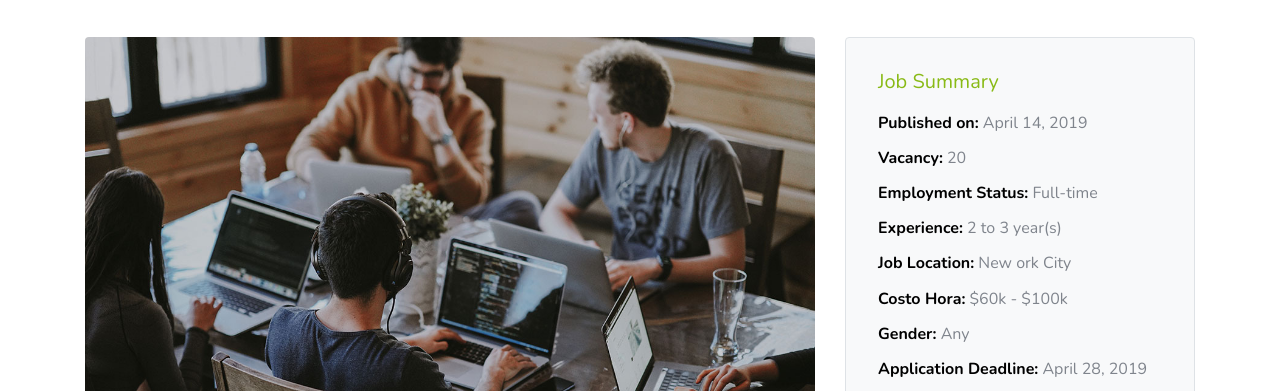
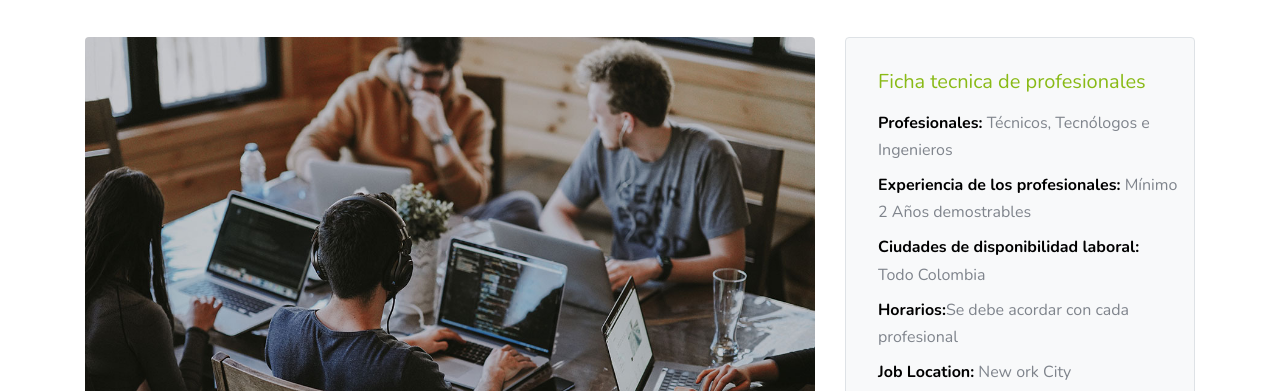
Before and after one commit to EdwardSSQ/FindBookP, a plain HTML site: page Views/categorias.html in a window 1280 px wide. Shown: the part 541-932 px from the top of the page. Drawn offline with nearby package versions, Linux system fonts and the light colour scheme; files whose address does not match are found by name.

Commit message:
Modificación Codigo innecesario

```diff
--- a/Views/categorias.html
+++ b/Views/categorias.html
@@ -195,19 +195,21 @@
           </div>
           <div class="col-lg-4">
             <div class="bg-light p-3 border rounded mb-4">
-              <h3 class="text-primary  mt-3 h5 pl-3 mb-3 ">Job Summary</h3>
+              <h3 class="text-primary  mt-3 h5 pl-3 mb-3 ">Ficha tecnica de profesionales</h3>
               <ul class="list-unstyled pl-3 mb-0">
-                <li class="mb-2"><strong class="text-black">Published on:</strong> April 14, 2019</li>
-                <li class="mb-2"><strong class="text-black">Vacancy:</strong> 20</li>
-                <li class="mb-2"><strong class="text-black">Employment Status:</strong> Full-time</li>
-                <li class="mb-2"><strong class="text-black">Experience:</strong> 2 to 3 year(s)</li>
+                <li class="mb-2"><strong class="text-black">Profesionales:</strong> Técnicos, Tecnólogos e Ingenieros</li>
+                <li class="mb-2"><strong class="text-black">Experiencia de los profesionales:</strong> Mínimo 2 Años demostrables</li>
+                <li class="mb-2"><strong class="text-black">Ciudades de disponibilidad laboral:</strong> Todo Colombia</li>
+                <li class="mb-2"><strong class="text-black">Horarios:</strong>Se debe acordar con cada profesional</li>
                 <li class="mb-2"><strong class="text-black">Job Location:</strong> New ork City</li>
                 <li class="mb-2"><strong class="text-black">Costo Hora:</strong> $60k - $100k</li>
                 <li class="mb-2"><strong class="text-black">Gender:</strong> Any</li>
-                <li class="mb-2"><strong class="text-black">Application Deadline:</strong> April 28, 2019</li>
+                <li class="mb-2"><strong class="text-black">Actualización de profesionales:</strong> Diario</li>
               </ul>
             </div>
 
+
+<!--
             <div class="bg-light p-3 border rounded">
               <h3 class="text-primary  mt-3 h5 pl-3 mb-3 ">Share</h3>
               <div class="px-3">
@@ -216,13 +218,13 @@
                 <a href="#" class="pt-3 pb-3 pr-3 pl-0"><span class="icon-linkedin"></span></a>
                 <a href="#" class="pt-3 pb-3 pr-3 pl-0"><span class="icon-pinterest"></span></a>
               </div>
-            </div>
+            </div>        -->
 
           </div>
         </div>
       </div>
     </section>
-
+<!--
     <section class="site-section" id="next">
       <div class="container">
 
@@ -230,8 +232,9 @@
           <div class="col-md-7 text-center">
             <h2 class="section-title mb-2">22,392 Related Jobs</h2>
           </div>
-        </div>
+        </div>       -->
 
+		<!--
         <ul class="job-listings mb-5">
           <li class="job-listing d-block d-sm-flex pb-3 pb-sm-0 align-items-center">
             <a href="job-single.html"></a>
@@ -375,9 +378,9 @@
 
 
 
-        </ul>
+        </ul>          -->
 
-        <div class="row pagination-wrap">
+  <!--      <div class="row pagination-wrap">
           <div class="col-md-6 text-center text-md-left mb-4 mb-md-0">
             <span>Showing 1-7 Of 22,392 Jobs</span>
           </div>
@@ -393,13 +396,13 @@
               <a href="#" class="next">Next</a>
             </div>
           </div>
-        </div>
+        </div>                -->
 
       </div>
     </section>
 
 
-    <section class="bg-light pt-5 testimony-full">
+ <!--    <section class="bg-light pt-5 testimony-full">
 
         <div class="owl-carousel single-carousel">
 
@@ -434,9 +437,9 @@
 
       </div>
 
-    </section>
+    </section>          -->
 
-    <section class="pt-5 bg-image overlay-primary fixed overlay" style="background-image: url('images/hero_1.jpg');">
+<!--    <section class="pt-5 bg-image overlay-primary fixed overlay" style="background-image: url('images/hero_1.jpg');">
       <div class="container">
         <div class="row">
           <div class="col-md-6 align-self-center text-center text-md-left mb-5 mb-md-0">
@@ -452,7 +455,7 @@
           </div>
         </div>
       </div>
-    </section>
+    </section>       -->
 
     <footer class="site-footer">
 
@@ -461,7 +464,7 @@
       </a>
 
       <div class="container">
-        <div class="row mb-5">
+      <!--  <div class="row mb-5">
           <div class="col-6 col-md-3 mb-4 mb-md-0">
             <h3>Search Trending</h3>
             <ul class="list-unstyled">
@@ -499,16 +502,16 @@
               <a href="#"><span class="icon-linkedin"></span></a>
             </div>
           </div>
-        </div>
+        </div> -->
 
-        <div class="row text-center">
+ <!--       <div class="row text-center">
           <div class="col-12">
             <p class="copyright"><small>
               <!-- Link back to Colorlib can't be removed. Template is licensed under CC BY 3.0. -->
-            Copyright &copy;<script>document.write(new Date().getFullYear());</script> All rights reserved | This template is made with <i class="icon-heart text-danger" aria-hidden="true"></i> by <a href="https://colorlib.com" target="_blank" >Colorlib</a>
+      <!--      Copyright &copy;<script>document.write(new Date().getFullYear());</script> All rights reserved | This template is made with <i class="icon-heart text-danger" aria-hidden="true"></i> by <a href="https://colorlib.com" target="_blank" >Colorlib</a>
             <!-- Link back to Colorlib can't be removed. Template is licensed under CC BY 3.0. --></small></p>
           </div>
-        </div>
+        </div>              -->
       </div>
     </footer>
 
```
